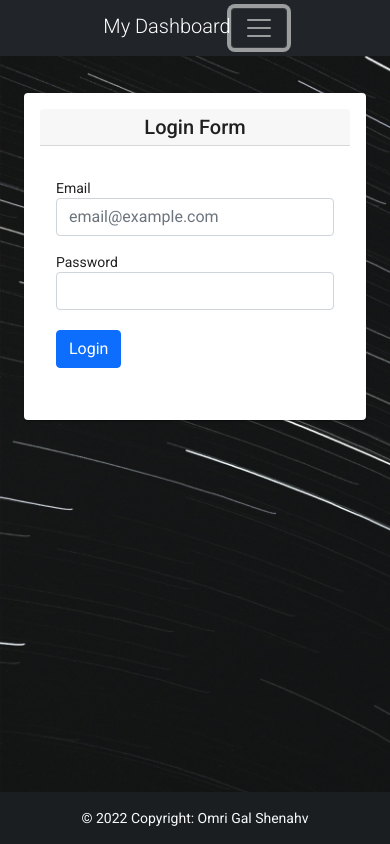
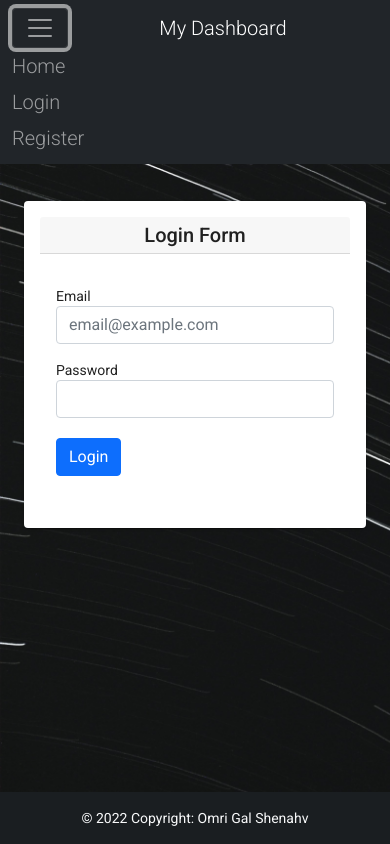
Before and after one commit to OmriGalShen/my-dashboard-frontend, an Angular app: page /login in a window 390 px wide. Both pictures are taken after a click on the button "Toggle navigation". Built offline with nearby package versions, Linux system fonts and the light colour scheme.

Commit message:
Alignment

```diff
--- a/src/app/navbar/navbar.component.html
+++ b/src/app/navbar/navbar.component.html
@@ -1,4 +1,55 @@
-<nav class="navbar navbar-expand-md navbar-dark bg-dark">
+<nav class="navbar navbar-expand-lg navbar-dark bg-dark">
+  <div class="container-fluid">
+    <button
+      #navbarToggler
+      class="navbar-toggler"
+      type="button"
+      data-toggle="collapse"
+      data-target="#navbarSupportedContent"
+      aria-controls="navbarSupportedContent"
+      (click)="isShown = !isShown"
+      [attr.aria-expanded]="isShown"
+      aria-label="Toggle navigation"
+    >
+      <span class="navbar-toggler-icon"></span>
+    </button>
+
+
+      <a class="navbar-brand mx-auto lead" href="#">{{ title }}</a>
+      <div
+      class="collapse navbar-collapse"
+      [ngClass]="{ show: isShown }"
+      id="navbarSupportedContent"
+    >
+      <ul class="nav navbar-nav mr-auto ">
+        <li class="nav-item active lead">
+          <a class="nav-link" (click)="isShown = false" routerLink="/">Home</a>
+        </li>
+        <li class="nav-item lead" *ngIf="currentUser == null">
+          <a class="nav-link" (click)="isShown = false" routerLink="/login"
+            >Login</a
+          >
+        </li>
+        <li class="nav-item lead" *ngIf="currentUser == null">
+          <a class="nav-link" (click)="isShown = false" routerLink="/register"
+            >Register</a
+          >
+        </li>
+
+        <li class="nav-item lead" *ngIf="currentUser">
+          <a
+            class="nav-item nav-link lead"
+            role="button"
+            (click)="clickLogout()"
+            >Logout</a
+          >
+        </li>
+      </ul>
+    </div>
+  </div>
+</nav>
+
+<!-- <nav class="navbar navbar-expand-md navbar-dark bg-dark">
   <div class="container-fluid">
     <div
       class="navbar-collapse collapse w-100 order-1 order-md-0 dual-collapse2"
@@ -39,4 +90,4 @@
       </ul>
     </div>
   </div>
-</nav>
+</nav> -->
--- a/src/app/navbar/navbar.component.scss
+++ b/src/app/navbar/navbar.component.scss
@@ -0,0 +1,7 @@
+@media (min-width: 768px) {
+  .navbar-brand {
+    position: absolute;
+    left: 50%;
+    transform: translateX(-50%);
+  }
+}
--- a/src/app/navbar/navbar.component.ts
+++ b/src/app/navbar/navbar.component.ts
@@ -11,6 +11,7 @@ import { AuthService } from '../services/auth.service';
 export class NavbarComponent {
   @Input() title;
   @Input() sendLogout;
+  isShown: boolean = false;
 
   currentUser: User;
 
@@ -19,6 +20,7 @@ export class NavbarComponent {
   }
 
   clickLogout() {
+    this.isShown = false;
     this.sendLogout();
   }
 }
```
